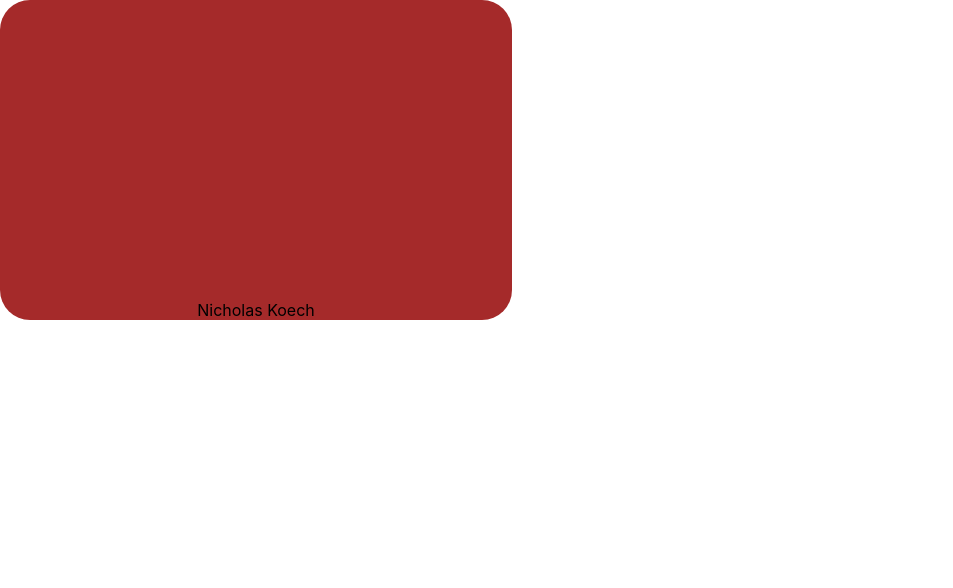
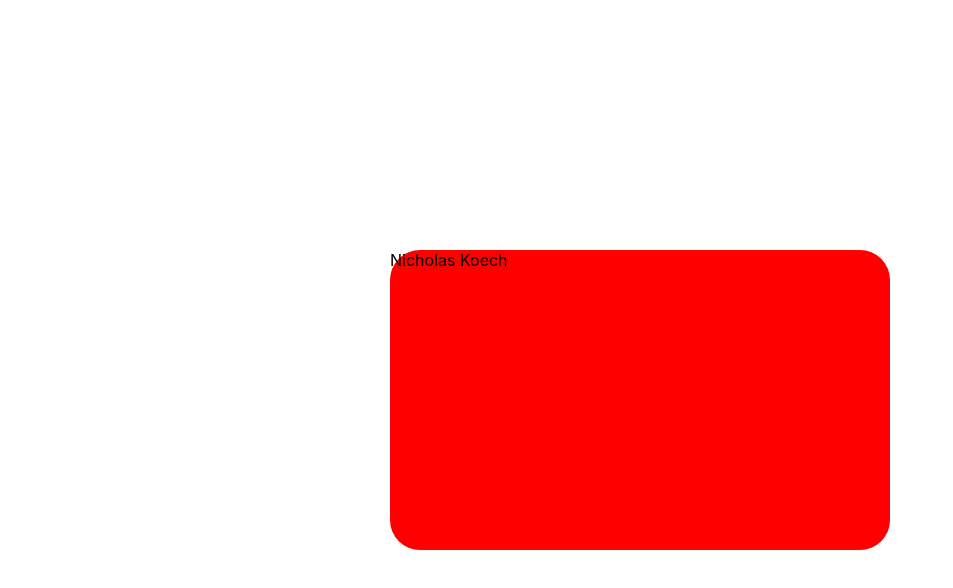
Before and after one commit to NKoech123/front_playground, a React (Create React App) app in the folder cards/: page / in a window 1280 px wide. Shown: the top 588 px of the page, without its empty margins (0-953 px from the left). Built offline with nearby package versions, Linux system fonts and the light colour scheme.

Commit message:
card positioned

```diff
--- a/cards/src/App.css
+++ b/cards/src/App.css
@@ -1,14 +1,21 @@
-.App {
-  text-align: center;
+:root {
+  --yellow: linear-gradient(180deg, #F8D49A -146.42%, #FAD79D -46.42%);
+  --orange: #fca61f;
+  --black: #242d49;
+  --gray: #788097;
+  --purple: linear-gradient(180deg, #BB67FF 0%, #C484F3 100%);
+  --pink: #FF919D;
+  --glass: rgba(255, 255, 255, 0.54);
+  --boxShadow: 0px 19px 60px rgb(0 0 0 / 8%);
+  --smboxShadow: -79px 51px 60px rgba(0, 0, 0, 0.08);
+  --activeItem: #f799a354;
+}
+
+.App{
+  height: 100vh;
+  width: 100%;
+  display: flex;
+  align-items: center;
+  justify-content: center;
 
 }
-
-
-.CardBox{
-  width: 40%;
-  height: 25%;
-  padding-top: 300px;
-  background-color: brown;
-  border-radius: 30px;
-  text-align: center;
-};
--- a/cards/src/App.tsx
+++ b/cards/src/App.tsx
@@ -7,9 +7,7 @@ function App() {
   const obj = {name: "Nicholas Koech"}
   return (
     <div className="App">
-      <div className='CardBox'>
-        <CreditCard {...obj}/>
-      </div>
+      <CreditCard {...obj}/>
     </div>
   );
 }
--- a/cards/src/components/CreditCard/CreditCard.css
+++ b/cards/src/components/CreditCard/CreditCard.css
@@ -0,0 +1,11 @@
+.CreditCard{
+
+    width: 500px;
+    height: 300px;
+    background-color: red;
+    border-radius: 30px;
+
+
+    display: flex;
+
+}
--- a/cards/src/components/CreditCard/CreditCard.tsx
+++ b/cards/src/components/CreditCard/CreditCard.tsx
@@ -6,6 +6,8 @@ import { CreditCardProps } from './types';
 
 export const CreditCard: FunctionComponent<CreditCardProps> = (props) => {
   return (
-    <div>{props.name}</div>
+    <div className='CreditCard'>
+        {props.name}
+    </div>
   );
 };
--- a/cards/src/index.css
+++ b/cards/src/index.css
@@ -5,6 +5,8 @@ body {
     sans-serif;
   -webkit-font-smoothing: antialiased;
   -moz-osx-font-smoothing: grayscale;
+  align-items: center;
+  justify-content: center;
 
 }
 
```
